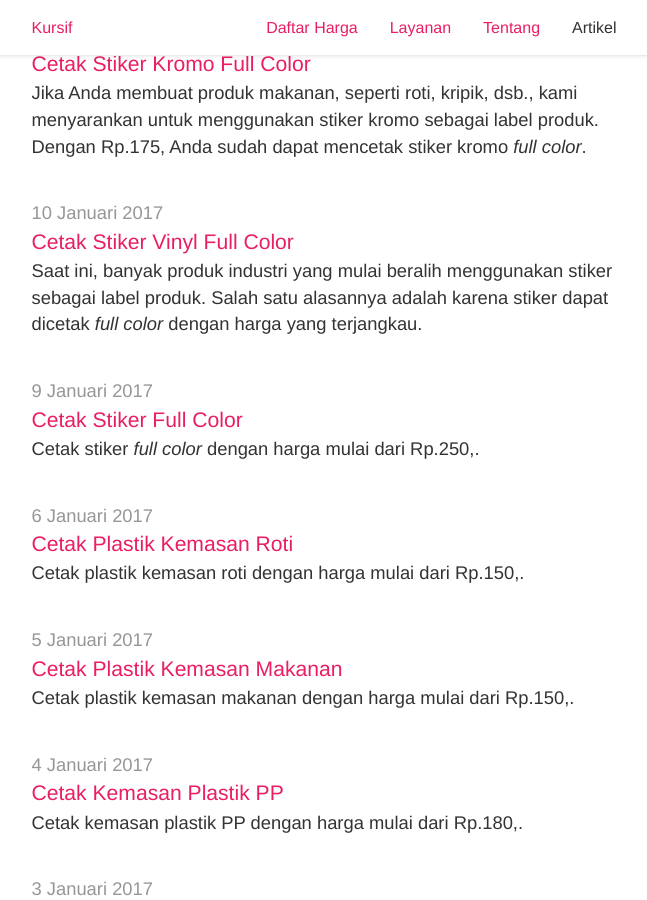
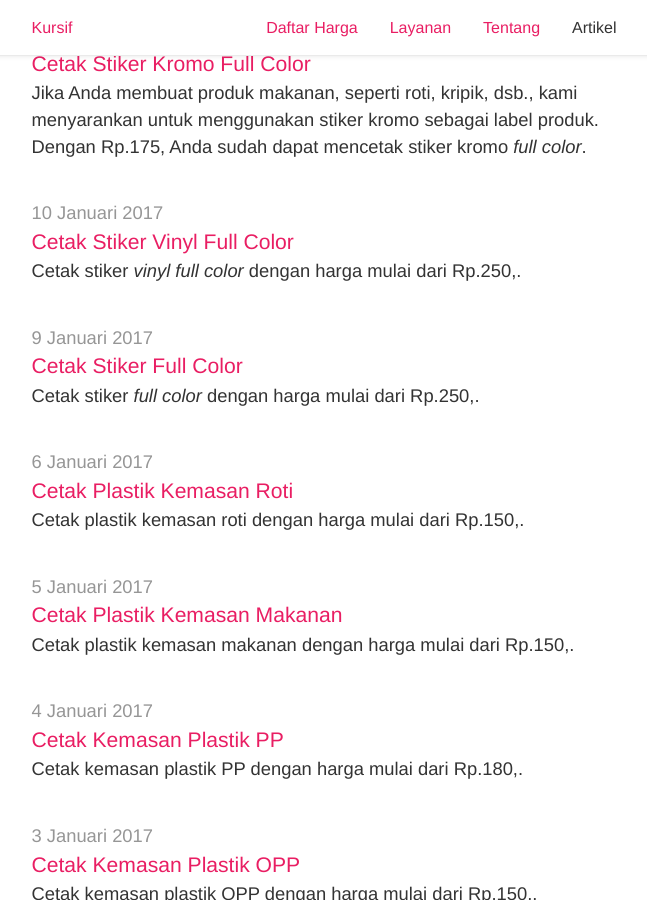
Before and after one commit to tertanda/kursif.github.io, a Jekyll site: the page built from artikel/index.md, in a window 1280 px wide and 900 px high, scrolled down 970 px. Shown: the whole window, without its empty margins (316-963 px from the left). Built offline with Jekyll 4.4.1, drawn with Linux system fonts in a browser that asks for light colours; a script that is not in the unit is left out.

Commit message:
Cetak Stiker Vinyl Full Color

```diff
--- a/artikel/_posts/2017-01-10-cetak-stiker-vinyl-full-color.md
+++ b/artikel/_posts/2017-01-10-cetak-stiker-vinyl-full-color.md
@@ -4,7 +4,7 @@ category : artikel
 permalink: artikel/:title
 title    : Cetak Stiker Vinyl Full Color
 author   : El Nino H. Maulana
-intro    : Saat ini, banyak produk industri yang mulai beralih menggunakan stiker sebagai label produk. Salah satu alasannya adalah karena stiker dapat dicetak <em>full color</em> dengan harga yang terjangkau.
+intro    : Cetak stiker <em>vinyl full color</em> dengan harga mulai dari Rp.250,.
 meta     : Cetak stiker vinyl full color dengan harga mulai dari Rp.250,.
 ---
 
```
